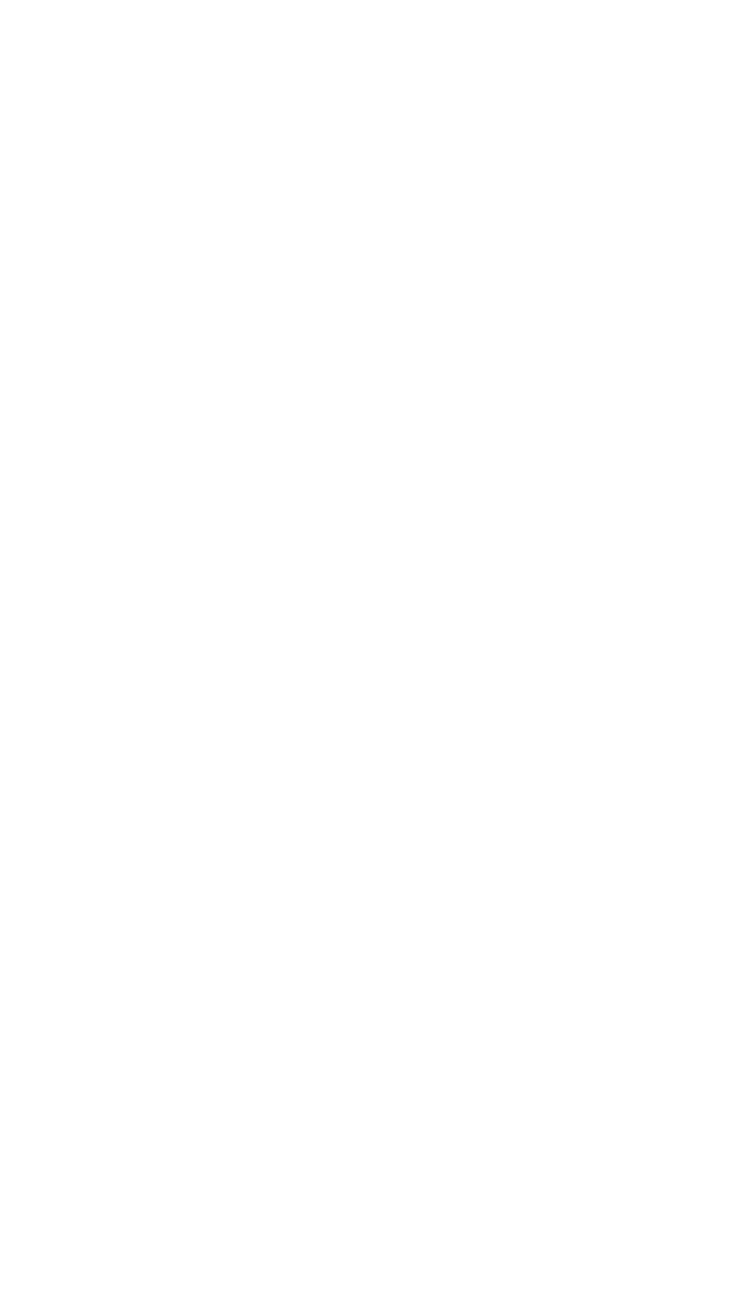
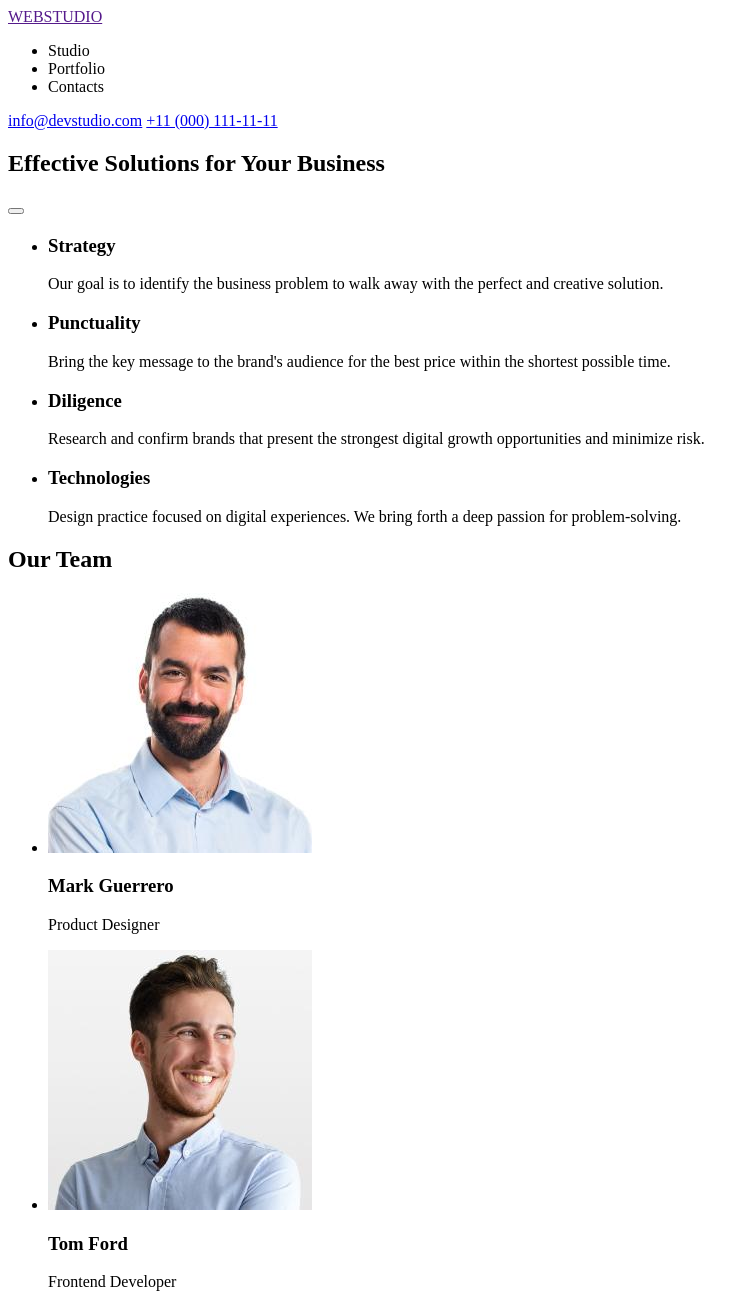
Before and after one commit to AlinaPristinskaya/goit-markup-hw-02, a plain HTML site: page index.html in a window 1280 px wide. Shown: the top 1300 px of the page, without its empty margins (0-754 px from the left). Before the commit the page ends 800 px from the top, so only its background shows below. Drawn offline with Linux system fonts and the light colour scheme.

Commit message:
2 commit

```diff
--- a/index.html
+++ b/index.html
@@ -8,12 +8,78 @@
 
  <body>
     <header>
+        <nav>
+            <a href="">WEBSTUDIO</a>
+            <ul>
+                <li>Studio</li>
+                <li>Portfolio</li>
+                <li>Contacts</li>
+            </ul>
+        </nav>
+        <a href="mailto:">info@devstudio.com</a>
+        <a href="tel:">+11 (000) 111-11-11</a>
+
     </header>
 
     <main>
+        <section>
+            <h1>Effective Solutions for Your Business</h1>
+            <button type="button"></button>
+        </section>
+        <section>
+            <h2></h2>
+
+            <ul>
+                <li>
+                    <h3>Strategy</h3>
+                    <p>Our goal is to identify the business
+                        problem to walk away with the perfect and creative solution. </p>
+                </li>
+                <li>
+                    <h3>Punctuality</h3>
+                    <p>Bring the key message to the brand's audience for the best price within the shortest possible time.</p>
+                </li>
+                <li>
+                    <h3>Diligence</h3>
+                    <p>Research and confirm brands that present the strongest digital growth opportunities and minimize risk.</p>
+                </li>
+                <li>
+                    <h3>Technologies</h3>
+                    <p>Design practice focused on digital experiences. We bring forth a deep passion for problem-solving.</p>
+                </li>
+            </ul>
+        </section>
+        <section>
+            <h2>Our Team</h2>
+            <ul>
+                <li>
+                    <img src="./images/mark.jpg" alt="Mark
+                    Guerrero">
+                    <h3>Mark Guerrero</h3>
+                    <p>Product Designer</p>
+                </li>
+                <li>
+                    <img src="./images/tom.jpg" alt="Tom Ford">
+                    <h3>Tom Ford</h3>
+                    <p>Frontend Developer</p>
+                </li>
+                <li>
+                    <img src="./images/camila.jpg" alt="Camila Garcia">
+                    <h3>Camila Garcia</h3>
+                    <p>Marketing</p>
+                </li>
+                <li>
+                    <img src="./images/daniel.jpg" alt="Daniel Wilson">
+                    <h3>Daniel Wilson</h3>
+                    <p>UI Designer</p>
+                </li>
+            </ul>
+        </section>
     </main>
 
     <footer>
+        <a href="/">WEBSTUDIO</a>
+        <p>Increase the flow of customers and sales for your business with digital marketing & growth solutions.</p>
     </footer>
 
  </body>
```
